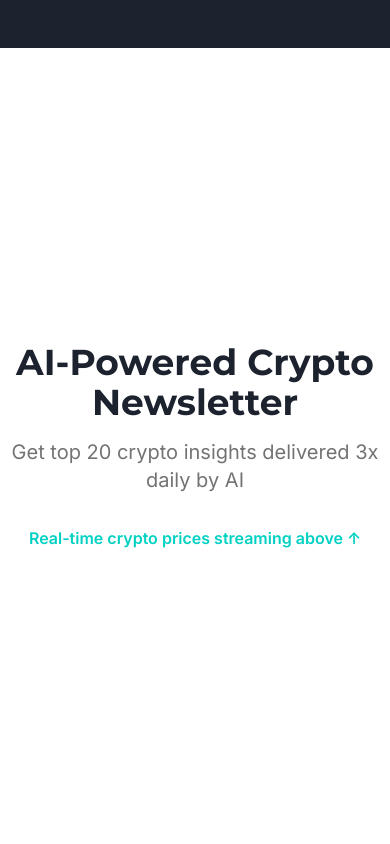
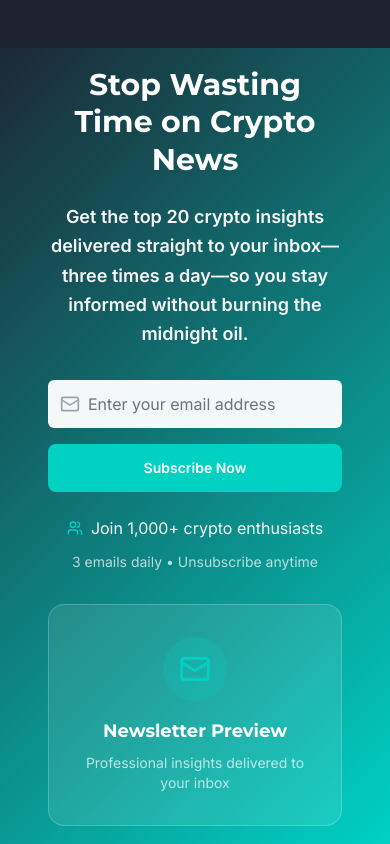
Before and after one commit to vellankis-space/neo-coin-brief, a React (Vite) app: page / in a window 390 px wide. Built offline with nearby package versions, Linux system fonts and the light colour scheme.

Commit message:
Build Hero Section
Implement the hero section with a two-column layout, gradient background, and a subscription form. Includes a headline, subheading, email input, subscribe button, and trust indicators. The section is responsive and uses shadcn/ui components.

```diff
--- /dev/null
+++ b/src/components/HeroSection.tsx
@@ -0,0 +1,99 @@
+import React, { useState } from 'react';
+import { Button } from '@/components/ui/button';
+import { Input } from '@/components/ui/input';
+import { Mail, CheckCircle, Users } from 'lucide-react';
+
+const HeroSection: React.FC = () => {
+  const [email, setEmail] = useState('');
+  const [isSubmitted, setIsSubmitted] = useState(false);
+
+  const handleSubmit = (e: React.FormEvent) => {
+    e.preventDefault();
+    if (email) {
+      // TODO: Integrate with Stripe and email service
+      setIsSubmitted(true);
+      console.log('Email submitted:', email);
+    }
+  };
+
+  return (
+    <section className="min-h-screen bg-gradient-hero flex items-center justify-center px-4 sm:px-6 lg:px-8 pt-12">
+      <div className="container mx-auto max-w-7xl">
+        <div className="grid lg:grid-cols-5 gap-8 lg:gap-12 items-center">
+          {/* Left Column - Content (60%) */}
+          <div className="lg:col-span-3 text-center lg:text-left">
+            {/* Main Headline */}
+            <h1 className="font-montserrat font-bold text-white text-3xl sm:text-4xl lg:text-5xl xl:text-6xl leading-tight mb-6">
+              Stop Wasting Time on Crypto News
+            </h1>
+
+            {/* Subheading */}
+            <h3 className="font-inter text-light-gray text-lg sm:text-xl lg:text-2xl leading-relaxed mb-8 max-w-2xl mx-auto lg:mx-0">
+              Get the top 20 crypto insights delivered straight to your inbox—three times a day—so you stay informed without burning the midnight oil.
+            </h3>
+
+            {/* Subscription Form */}
+            <div className="mb-6">
+              {!isSubmitted ? (
+                <form onSubmit={handleSubmit} className="flex flex-col sm:flex-row gap-4 max-w-md mx-auto lg:mx-0">
+                  <div className="relative flex-1">
+                    <Mail className="absolute left-3 top-1/2 transform -translate-y-1/2 text-gray-400 h-5 w-5" />
+                    <Input
+                      type="email"
+                      placeholder="Enter your email address"
+                      value={email}
+                      onChange={(e) => setEmail(e.target.value)}
+                      required
+                      className="pl-10 h-12 bg-white/95 border-0 focus:bg-white text-primary placeholder:text-gray-500 font-inter"
+                    />
+                  </div>
+                  <Button
+                    type="submit"
+                    className="h-12 px-8 bg-secondary hover:bg-secondary/90 text-white font-inter font-semibold rounded-lg transition-all duration-200 transform hover:scale-105"
+                  >
+                    Subscribe Now
+                  </Button>
+                </form>
+              ) : (
+                <div className="flex items-center justify-center lg:justify-start gap-3 p-4 bg-white/10 rounded-lg backdrop-blur-sm max-w-md mx-auto lg:mx-0">
+                  <CheckCircle className="h-5 w-5 text-secondary" />
+                  <span className="text-white font-inter">Thank you! Check your email for confirmation.</span>
+                </div>
+              )}
+            </div>
+
+            {/* Trust Indicators */}
+            <div className="space-y-3">
+              <div className="flex items-center justify-center lg:justify-start gap-2 text-light-gray">
+                <Users className="h-4 w-4 text-secondary" />
+                <span className="font-inter font-medium">Join 1,000+ crypto enthusiasts</span>
+              </div>
+              <p className="text-sm text-white/70 font-inter">
+                3 emails daily • Unsubscribe anytime
+              </p>
+            </div>
+          </div>
+
+          {/* Right Column - Illustration Placeholder (40%) */}
+          <div className="lg:col-span-2">
+            <div className="bg-white/10 backdrop-blur-sm rounded-2xl aspect-[4/3] flex items-center justify-center border border-white/20">
+              <div className="text-center p-8">
+                <div className="w-16 h-16 bg-secondary/20 rounded-full flex items-center justify-center mx-auto mb-4">
+                  <Mail className="h-8 w-8 text-secondary" />
+                </div>
+                <h4 className="text-white font-montserrat font-bold text-lg mb-2">
+                  Newsletter Preview
+                </h4>
+                <p className="text-white/70 font-inter text-sm">
+                  Professional insights delivered to your inbox
+                </p>
+              </div>
+            </div>
+          </div>
+        </div>
+      </div>
+    </section>
+  );
+};
+
+export default HeroSection;
--- a/src/index.css
+++ b/src/index.css
@@ -47,6 +47,9 @@ All colors MUST be HSL.
     /* Crypto ticker specific colors */
     --crypto-positive: 142 85% 40%;  /* #10B981 - Green */
     --crypto-negative: 0 85% 60%;    /* #EF4444 - Red */
+
+    /* Gradient definitions */
+    --gradient-hero: linear-gradient(135deg, hsl(var(--primary)), hsl(var(--secondary)));
 
     --sidebar-background: 0 0% 98%;
 
--- a/src/pages/Index.tsx
+++ b/src/pages/Index.tsx
@@ -1,4 +1,5 @@
 import CryptoTicker from '@/components/CryptoTicker';
+import HeroSection from '@/components/HeroSection';
 
 const Index = () => {
   return (
@@ -6,22 +7,8 @@ const Index = () => {
       {/* Fixed crypto price ticker */}
       <CryptoTicker />
 
-      {/* Main content with top padding to account for fixed ticker */}
-      <div className="min-h-screen pt-12 flex items-center justify-center bg-background">
-        <div className="text-center">
-          <h1 className="text-4xl font-montserrat font-bold mb-4 text-primary">
-            AI-Powered Crypto Newsletter
-          </h1>
-          <p className="text-xl text-muted-foreground font-inter">
-            Get top 20 crypto insights delivered 3x daily by AI
-          </p>
-          <div className="mt-8 px-4">
-            <p className="text-secondary font-inter font-semibold">
-              Real-time crypto prices streaming above ↑
-            </p>
-          </div>
-        </div>
-      </div>
+      {/* Hero section with subscription form */}
+      <HeroSection />
     </>
   );
 };
--- a/tailwind.config.ts
+++ b/tailwind.config.ts
@@ -72,6 +72,9 @@ export default {
 				'crypto-positive': 'hsl(var(--crypto-positive))',
 				'crypto-negative': 'hsl(var(--crypto-negative))',
 			},
+			backgroundImage: {
+				'gradient-hero': 'var(--gradient-hero)',
+			},
 			borderRadius: {
 				lg: 'var(--radius)',
 				md: 'calc(var(--radius) - 2px)',
```
